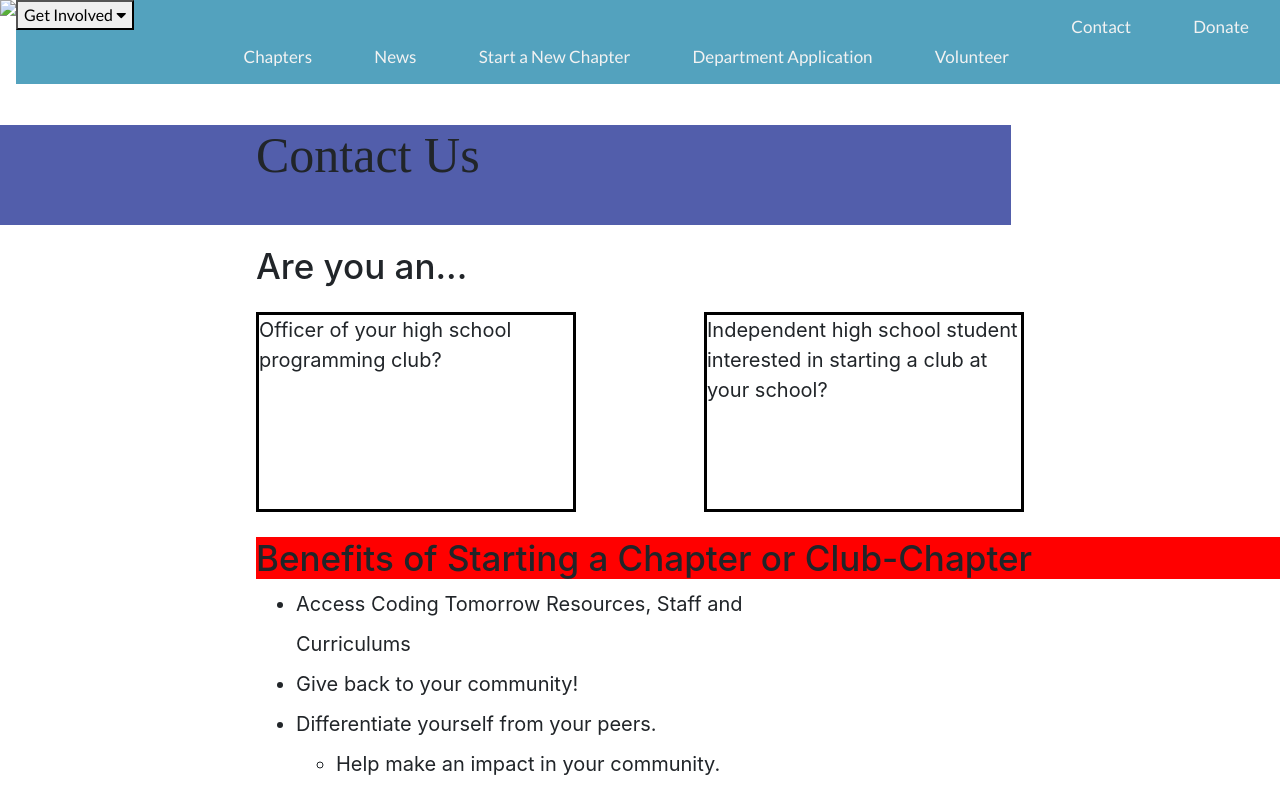
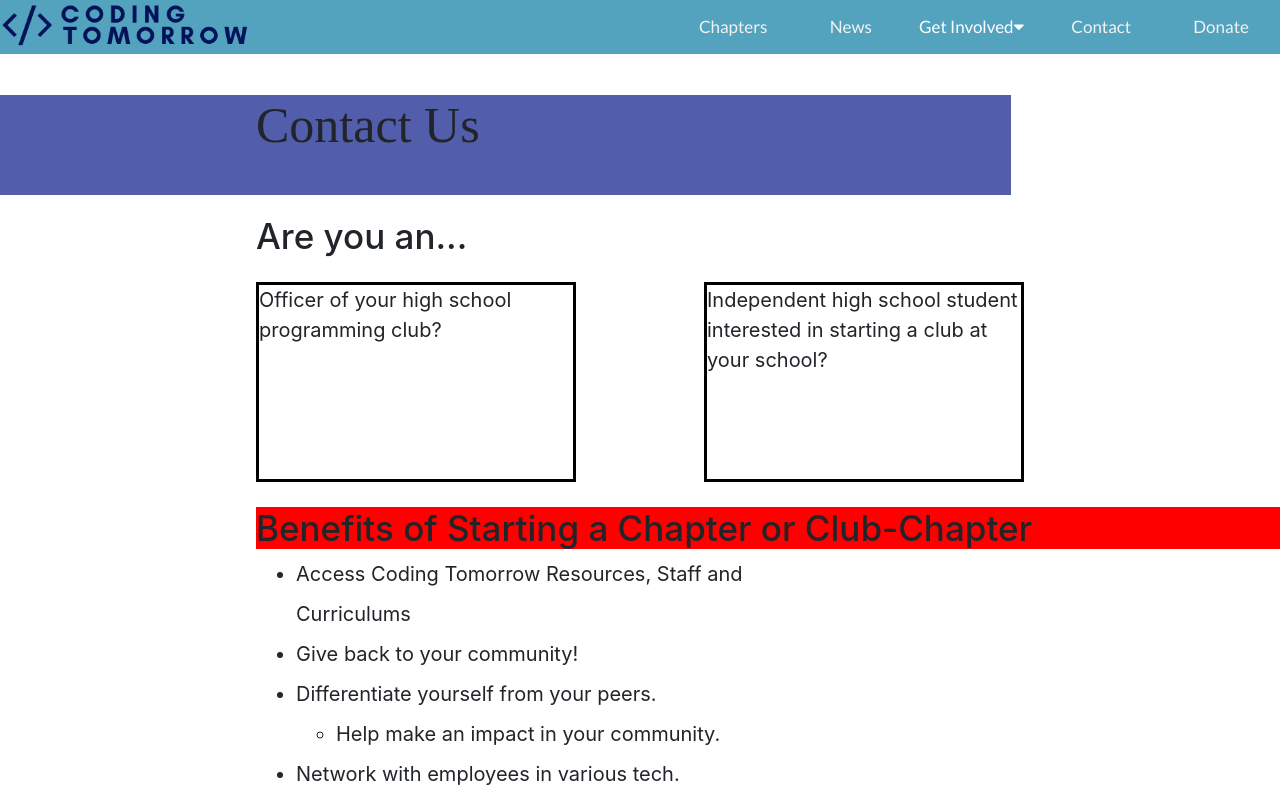
Before and after one commit to fredericx172/CTI.github.io, a plain HTML site: page newchapter.html in a window 1280 px wide. Shown: the top 794 px of the page. Drawn offline with nearby package versions, Linux system fonts and the light colour scheme.

Commit message:
Update newchapter.html

```diff
--- a/newchapter.html
+++ b/newchapter.html
@@ -33,23 +33,21 @@ function myFunction() {
 }
 	</script>
 	<header>
-	<a href="index.html"><img src="logo.jpeg" id="logo"></a>
-	<div class="topnav" id="myTopnav">
-	<nav class="cl-effect-1">
-	  <a href="#" class="active">Donate</a>
-	    <a href="#">Contact</a>
-	      <div class="dropdown">
-	    <button class="dropbtn">Get Involved
-	      <i class="fa fa-caret-down"></i>
-	    </button>
-	    <div class="dropdown-content">
-	      <a href="#">Volunteer</a>
-	      <a href="#">Department Application</a>
-	      <a href="#">Start a New Chapter</a>
-	    </div>
-	  </div>
-	  <a href="#">News</a>
-	  <a href="#">Chapters</a>
+		<div class="topnav" id="myTopnav">
+			<nav class="cl-effect-1">
+				  <a href="donate.html">Donate</a>
+	 			   <a href="contactUs.html">Contact</a>
+	        	<div class="dpd">
+				<button class="dropbtn">Get Involved<i class="fa fa-caret-down"></i>  </button>
+	   			 <div class="dpd-content">
+	     	 			 <a href="volunteer_form.html">Volunteer</a>
+	     				<!--<a href="#">Department Application</a> -->
+	      				 <a href="newchapter.html">Start a New Chapter</a>
+    		 		 </div>
+	 		</div>
+	 		 <a href="#">News</a>
+	  		<a href="chapters.html">Chapters</a>
+			<img src="images/ctilogo.png" id="logo">
 		</nav>
 	  <a href="javascript:void(0);" style="font-size:15px;" class="icon" onclick="myFunction()">☰</a>
 	</div>
@@ -105,8 +103,7 @@ Independent high school student interested in starting a club at your school?
 	                    </div>
 		        		<div class="col-md-4 col-lg-4 offset-lg-1 footer-contact wow fadeInDown">
 		        			<h3>Contact</h3>
-		                	<p><i class="fas fa-map-marker-alt"></i> 123 Empanada Way, Fremont, CA 94536</p>
-		                	<p><i class="fas fa-phone"></i> 510-123-4576</p>
+		                	<p><i class="fas fa-phone"></i> 408-204-8178</p>
 		                	<p><i class="fas fa-envelope"></i><a href="mailto:support@codingtomorrow.org">support@codingtomorrow.org</a></p>
 	                    </div>
 	                    <div class="col-md-4 col-lg-4 footer-links wow fadeInUp">
```
